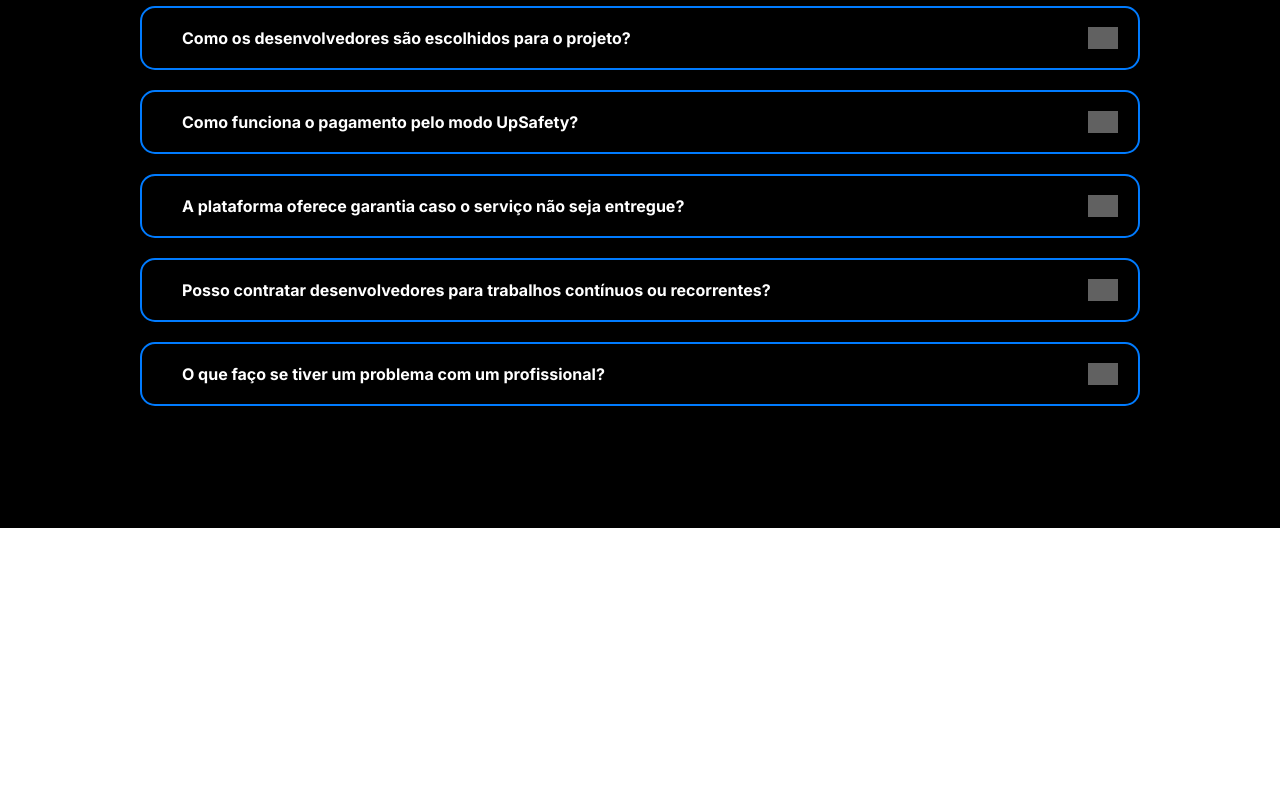
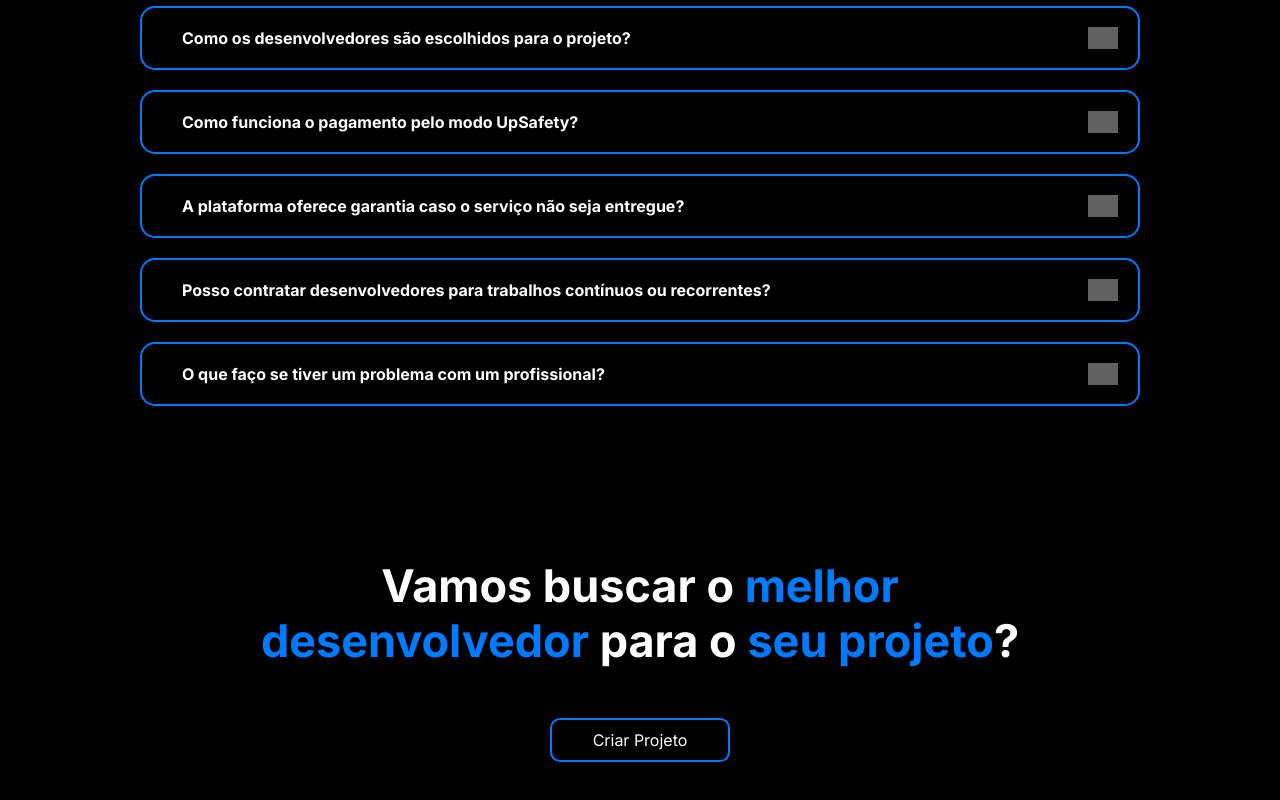
Before and after one commit to rafaelpequino/up-find, a React (Create React App) app: page /upfinder in a window 1280 px wide. Shown: the part 3634-4434 px from the top of the page. Before the commit the page ends 4162 px from the top, so only its background shows below. Built offline with nearby package versions, Linux system fonts and the light colour scheme; grey boxes are pictures that could not be loaded.

Commit message:
Cria componente EndCta

```diff
--- /dev/null
+++ b/src/components/EndCta/index.js
@@ -0,0 +1,27 @@
+import styled from "styled-components"
+import { Title } from "../Title"
+import { Button } from "../Button"
+
+const EndCtaContainer = styled.section`
+    max-width: 100%;
+    background-color: var(--color-black);
+    margin-top: -40px;
+    padding: 70px 20px;
+    display: flex;
+    flex-direction: column;
+    justify-content: center;
+    align-items: center;
+    position: relative;
+`
+
+const EndCta = () => {
+    return (
+        <EndCtaContainer>
+            <Title color="var(--color-white)" spanColor="var(--color-sky-1)" size="45px">Vamos buscar o <span>melhor desenvolvedor</span> para o <span>seu projeto</span>?</Title>
+            <br/>
+            <Button setBorderColor="var(--color-sky-1)" setBackgroundColor="transparent">Criar Projeto</Button>
+        </EndCtaContainer>
+    )
+}
+
+export default EndCta;
--- a/src/pages/UpFinder.js
+++ b/src/pages/UpFinder.js
@@ -5,6 +5,7 @@ import Process from "../components/Process"
 import Questions from "../components/Questions"
 import Topics from "../components/Topics"
 import Welcome from "../components/Welcome"
+import EndCta from "../components/EndCta"
 
 const UpFinder = () => {
     return (
@@ -21,6 +22,7 @@ const UpFinder = () => {
             <Plans />
             <Depoiments />
             <Questions />
+            <EndCta />
         </div>
     )
 }
```
